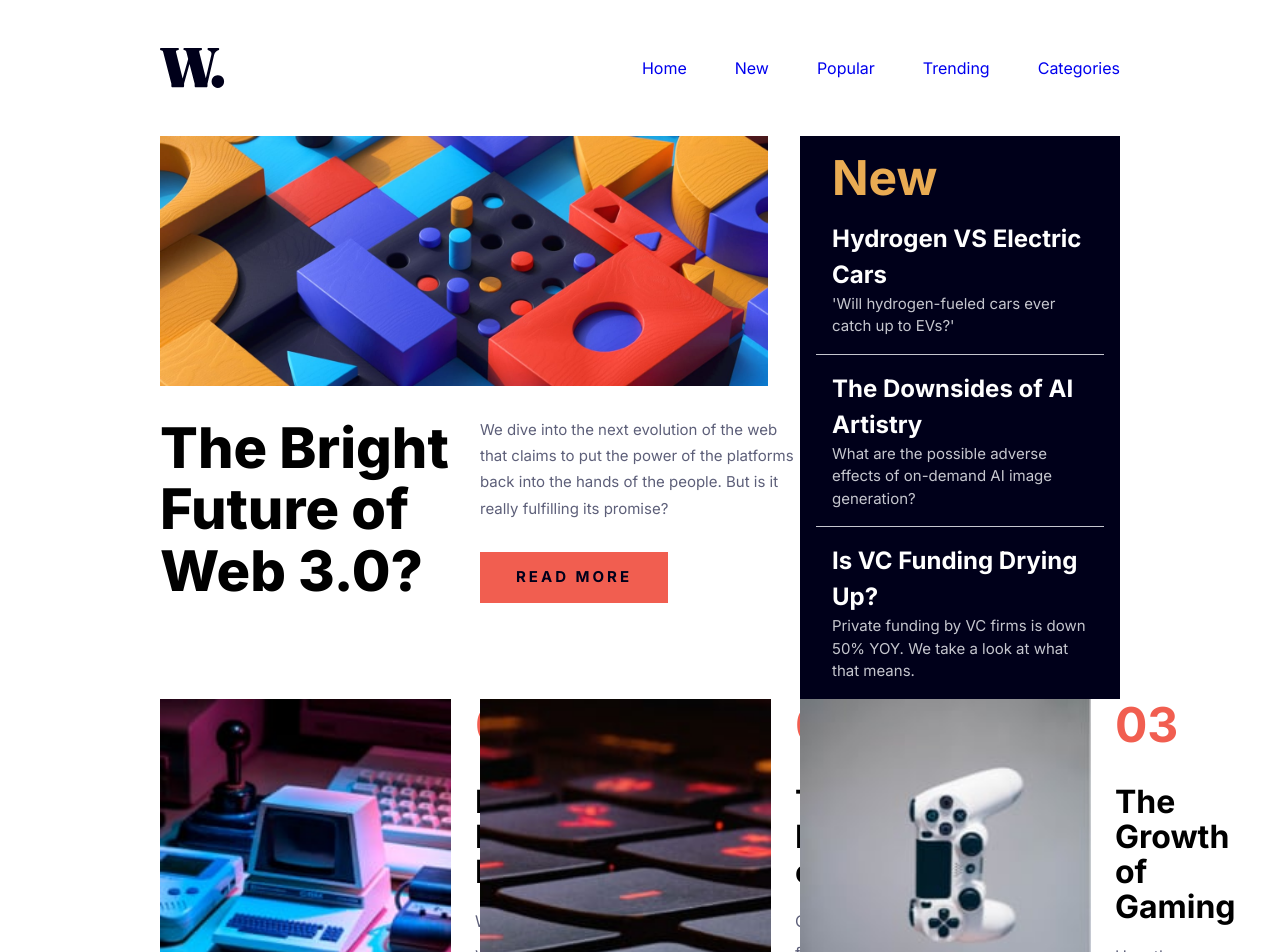
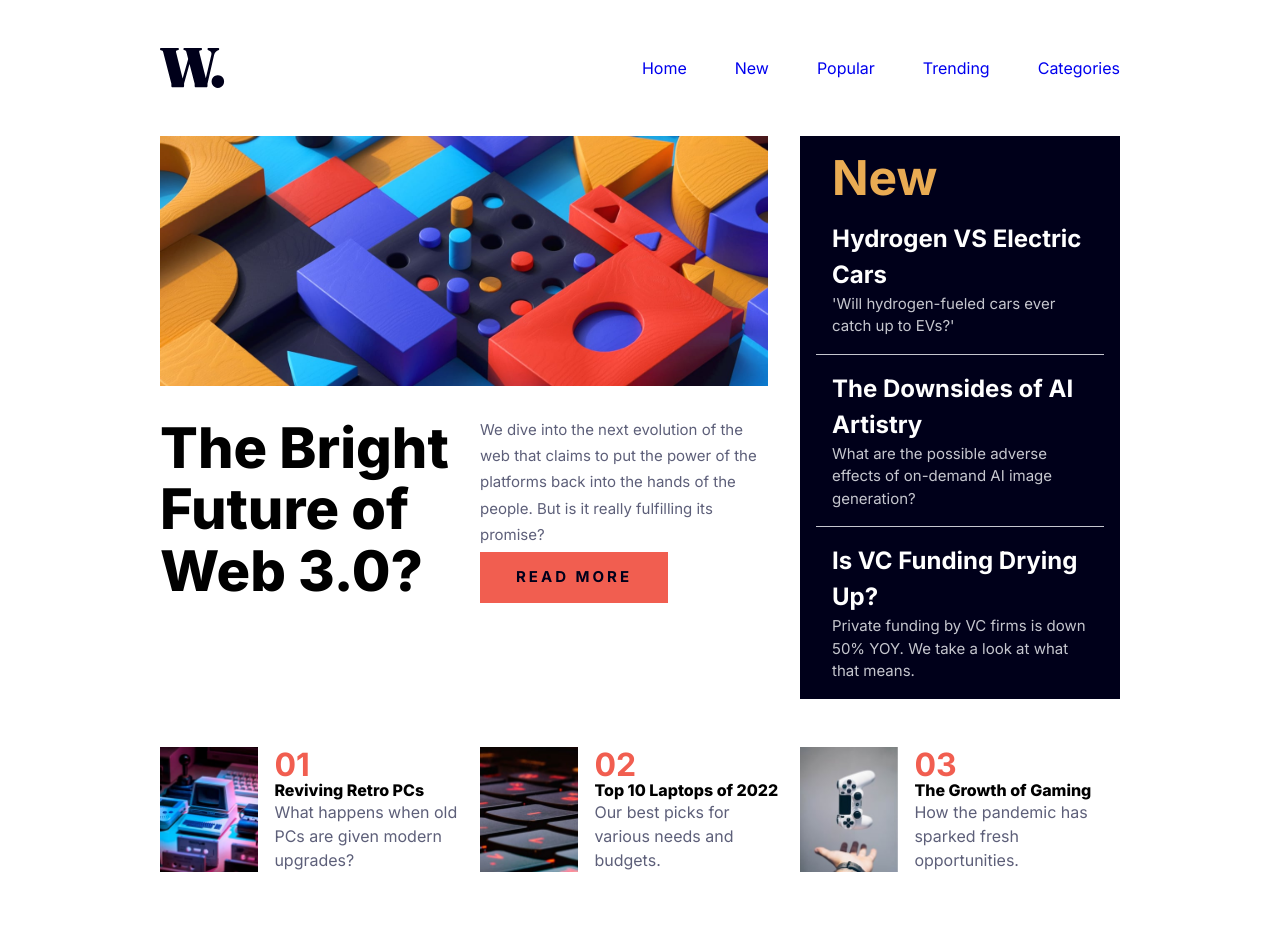
Before and after one commit to Chris-Wagg-Frontend-Mentor-Projects/news-homepage, a Next.js app: page / in a window 1280 px wide. Shown: the top 952 px of the page. After the commit the page ends 904 px from the top, so only its background shows below. Built offline with nearby package versions, Linux system fonts and the light colour scheme.

Commit message:
grid layouts and spacings fixed

```diff
--- a/src/app/components/ArticleCard.jsx
+++ b/src/app/components/ArticleCard.jsx
@@ -2,8 +2,12 @@ export default function ArticleCard(props) {
 	const { articleImage, articleAlt, articleNumber, title, text } = props
 	return (
 		<article className='article-card'>
-			<img src={`./${articleImage}.jpg`} alt={articleAlt} />
-			<div>
+			<img
+				src={`./${articleImage}.jpg`}
+				alt={articleAlt}
+				className='article-card__image'
+			/>
+			<div className='article-card__text-container'>
 				<h2 className='article-card__number'>{articleNumber}</h2>
 				<h3 className='article-card__title'>{title}</h3>
 				<p className='article-card__text'>{text}</p>
--- a/src/app/globals.css
+++ b/src/app/globals.css
@@ -231,6 +231,7 @@ html {
 	color: var(--clr-dark-gray-blue);
 	max-width: 40ch;
 	line-height: 1.75;
+	padding-right: 2rem;
 }
 
 .read-more-button {
@@ -300,29 +301,40 @@ html {
 
 .articles-container {
 	display: grid;
+	margin-top: 3rem;
 
-	grid-template-columns: repeat(auto-fit, minmax(0, 1fr));
+	grid-template-columns: repeat(auto-fit, minmax(300px, 1fr));
 }
 .article-card {
 	display: flex;
+	margin-bottom: 2rem;
 }
 
-.article-card > img {
-	/* max-height: 125px; */
-	margin-right: 1.5rem;
+.article-card__image {
+	object-fit: contain;
+	max-height: 125px;
+}
+
+.article-card__text-container {
+	display: grid;
+	padding: 0 1rem;
+}
+
+.article-card__text-container > * {
+	margin: 0;
 }
 
 .article-card__number {
 	color: var(--clr-red);
-	font-size: 3rem;
-	margin: 0;
+	font-size: 2rem;
 }
 .article-card__title {
-	font-size: 2rem;
+	font-size: 1rem;
+	font-weight: var(--fw-bold);
 }
 
 .article-card__text {
-	line-height: 2;
+	line-height: 1.5;
 	color: var(--clr-dark-gray-blue);
 }
 
```
